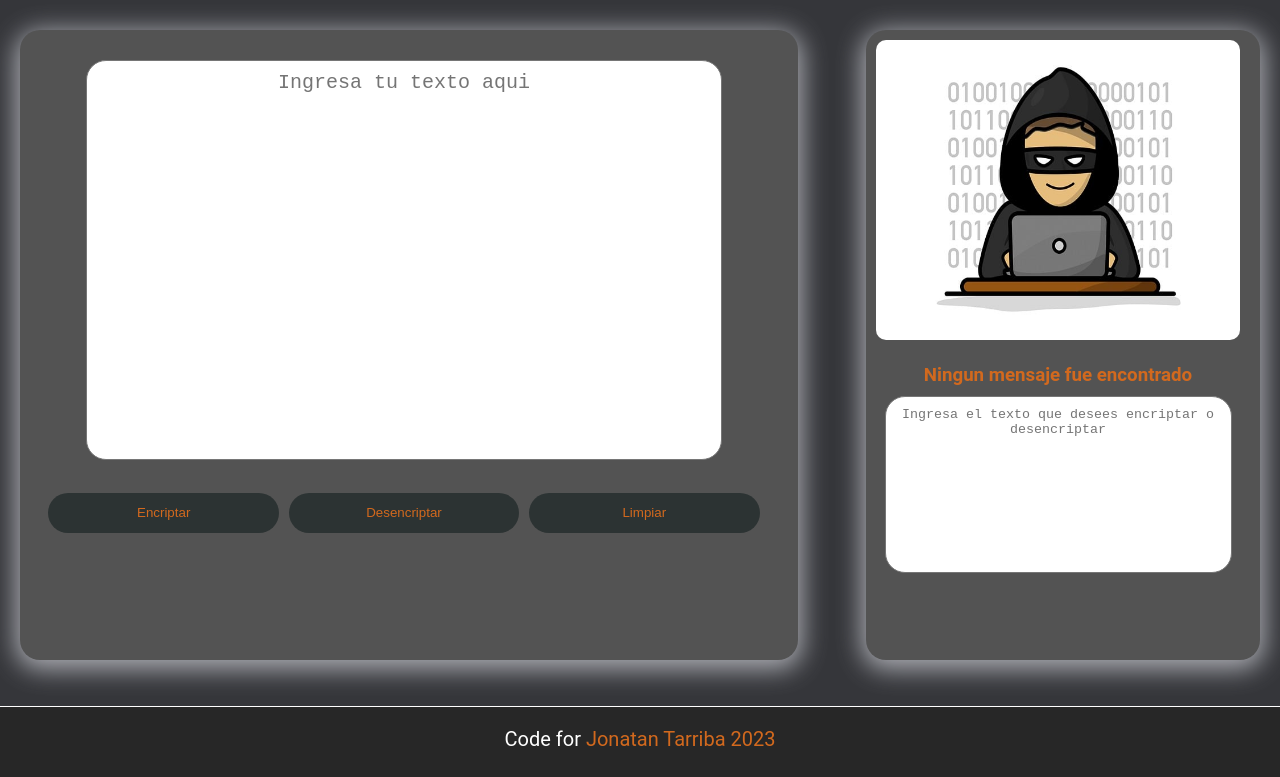
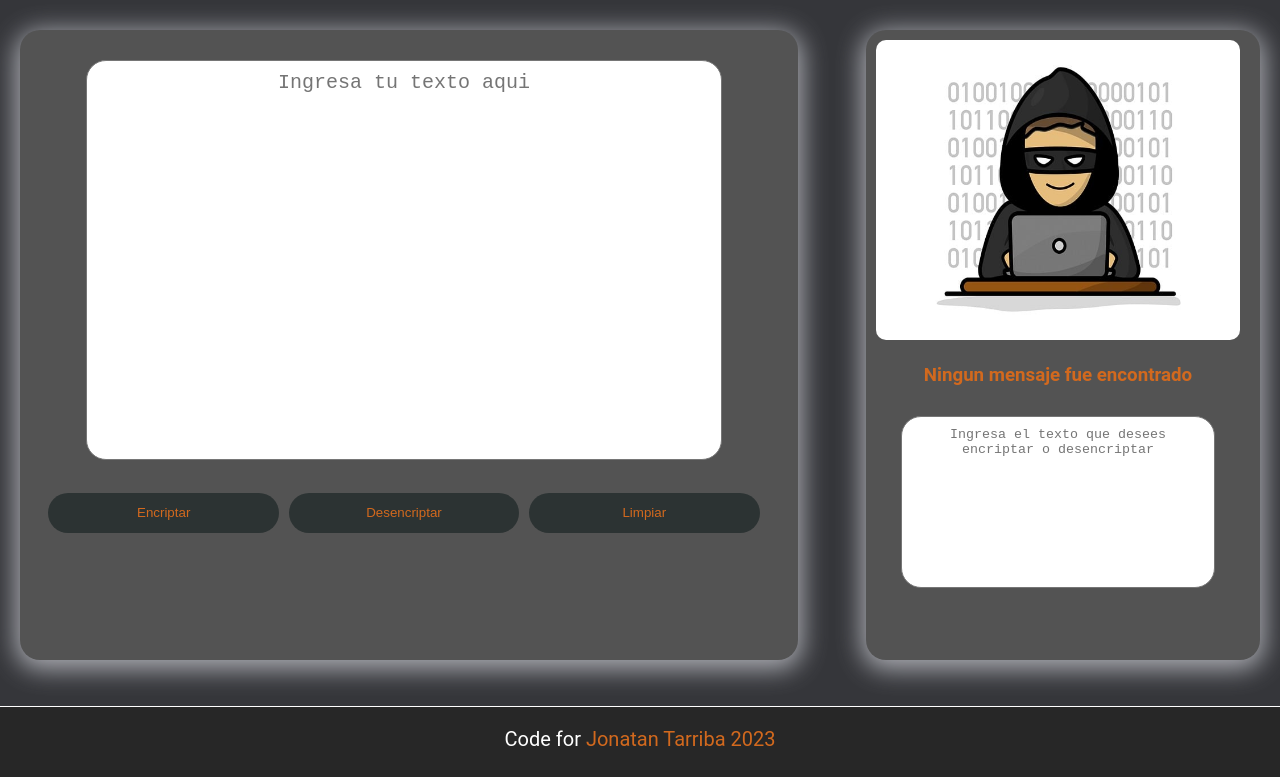
Before and after one commit to jonatan52/Challenge_Alura_Encriptador-, a plain HTML site: page Encriptador/index.html in a window 1280 px wide. Shown: the part 70-847 px from the top of the page. Drawn offline with Linux system fonts and the light colour scheme.

Commit message:
corrigindo el css

```diff
--- a/Encriptador/css/styles.css
+++ b/Encriptador/css/styles.css
@@ -166,12 +166,15 @@ section {
 
 
 #textoDesencriptado {
+
+    width: 80%;
+    height: 5%;
+    resize: none;
+    margin: auto;
+    display: block;
+    margin-top: 30px;
+    border-radius: 20px;
     text-align: center;
-    width: 325px;
-    height: 155px;
-    border-radius: 20px;
-    resize: none;
-    margin-top: 10px;
     padding: 10px;
 }
 
@@ -219,3 +222,5 @@ a:hover {
 
     text-shadow: 0 0 5px #03e9f4;
 }
+
+/*------ Media querys -----------*/
```
